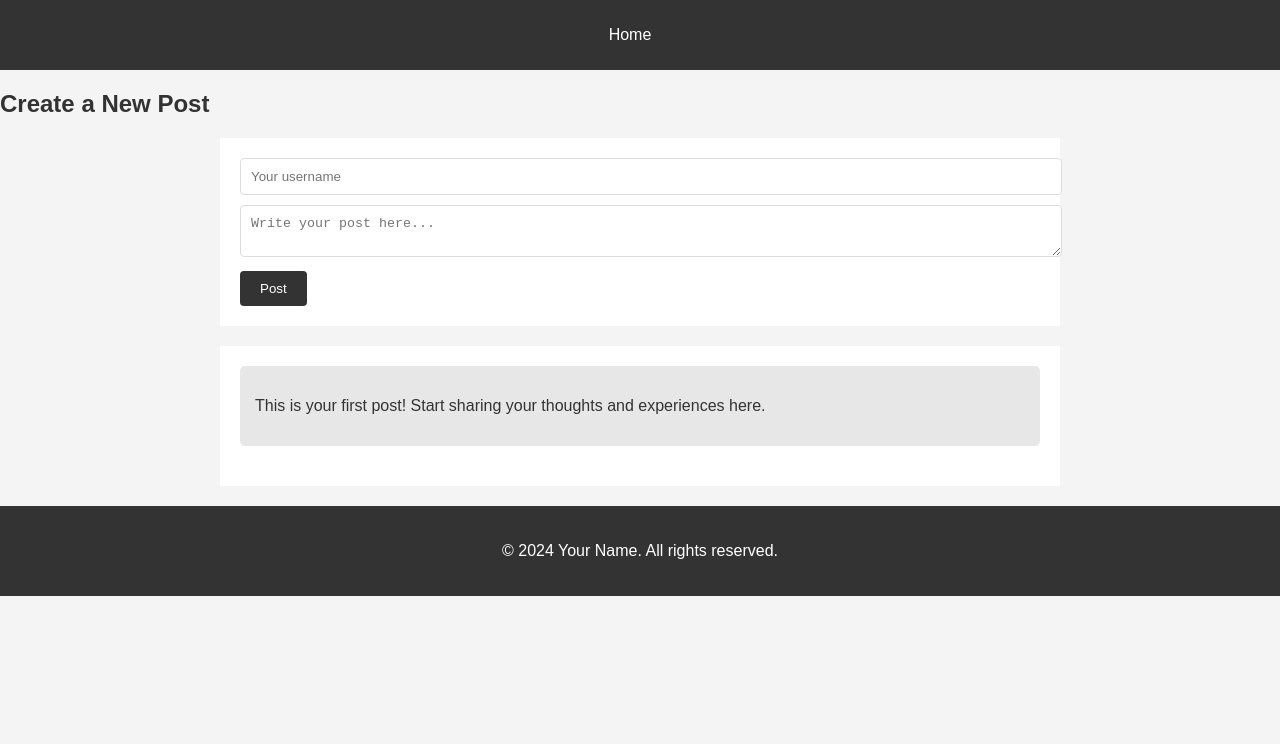
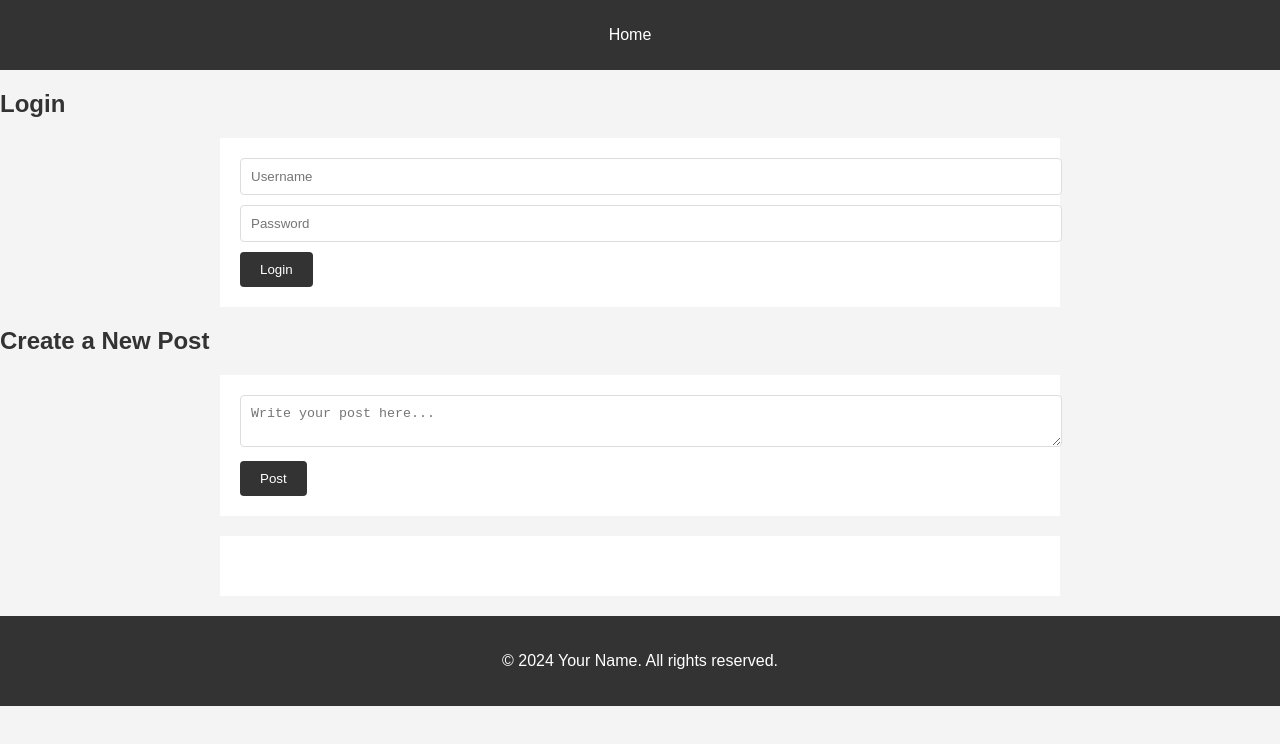
Before and after one commit to simioyin222/DRAFT-BLOG, a website: page public/index.html in a window 1280 px wide. Drawn offline with Linux system fonts and the light colour scheme.

Commit message:
add frontend funcitonality to attend to new features and applications

```diff
--- a/public/index.html
+++ b/public/index.html
@@ -11,27 +11,34 @@
         <nav>
             <ul>
                 <li><a href="index.html">Home</a></li>
-                <!-- where i can add extra links (resume, about me page, other works) -->
+                <!-- Add extra links here -->
             </ul>
         </nav>
     </header>
 
-    <!-- New blog post -->
+    <!-- Login Form -->
+    <section id="login-section">
+        <h2>Login</h2>
+        <form id="login-form">
+            <input type="text" id="login-username" placeholder="Username" required>
+            <input type="password" id="login-password" placeholder="Password" required>
+            <button type="submit">Login</button>
+        </form>
+    </section>
+
+    <!-- New Blog Post Form -->
     <section>
         <h2>Create a New Post</h2>
         <form id="post-form">
-            <input type="text" id="username" placeholder="Your username" required>
             <textarea id="new-post-content" placeholder="Write your post here..." required></textarea>
             <button type="submit">Post</button>
         </form>
     </section>
 
     <main>
-        <section id="announcement">
-            <p>This is your first post! Start sharing your thoughts and experiences here.</p>
+        <section id="posts">
+            <!-- Blog posts will be loaded here -->
         </section>
-
-        <!-- Every blog post gets posted here  -->
     </main>
 
     <footer>
```
